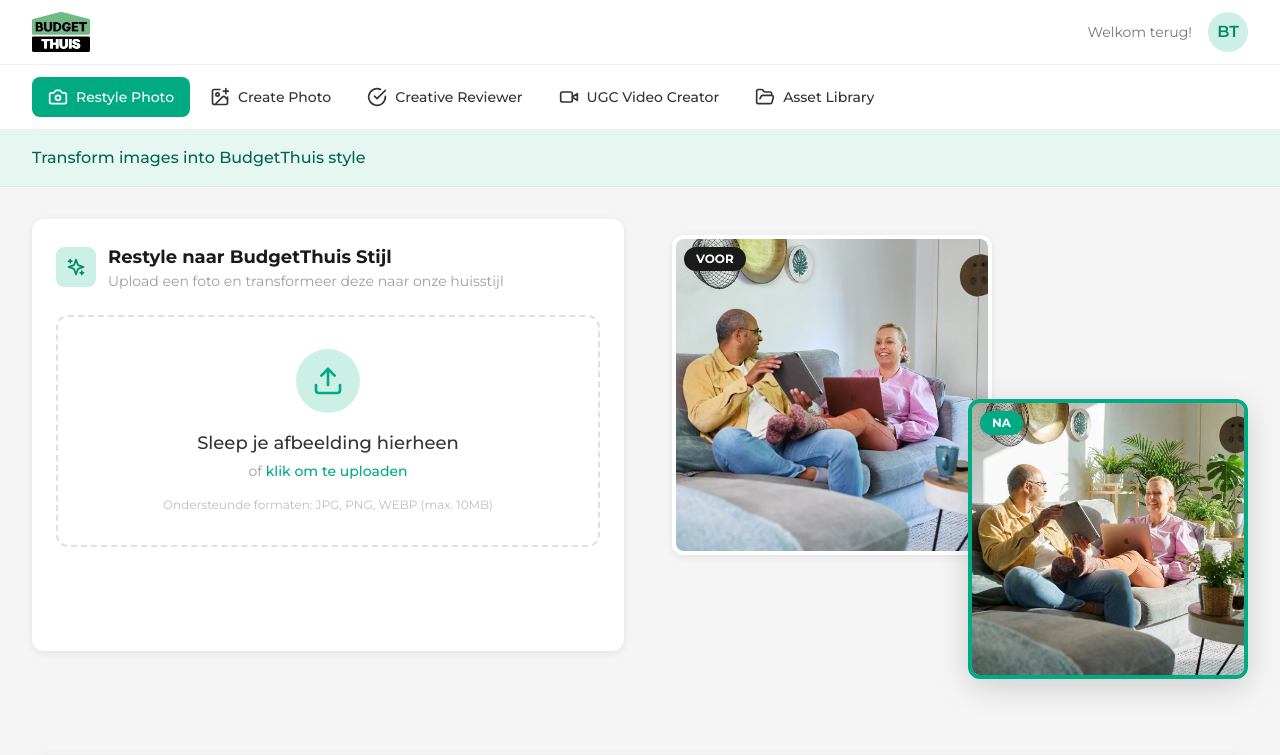
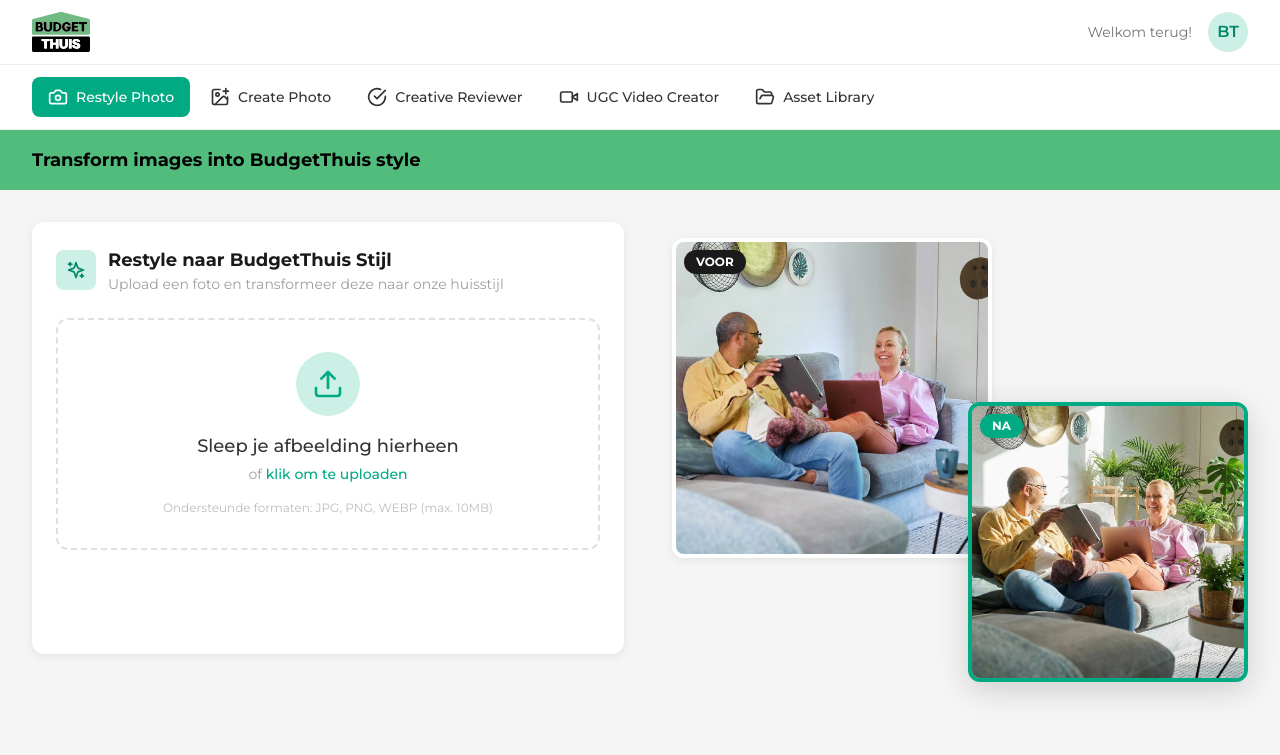
Before and after one commit to floridomeacci/budget-ai, a Next.js app: page / in a window 1280 px wide. Shown: the top 755 px of the page. Built offline with nearby package versions, Linux system fonts and the light colour scheme.

Commit message:
Add play button on videos, update subtitle row with green background and black text

```diff
--- a/src/app/page.tsx
+++ b/src/app/page.tsx
@@ -106,9 +106,9 @@
       </nav>
 
       {/* Tab Description */}
-      <div className="bg-bt-green-50 border-b border-bt-green-100">
+      <div className="bg-bt-green-400">
         <div className="max-w-7xl mx-auto px-4 sm:px-6 lg:px-8 py-4">
-          <p className="text-bt-green-700 font-medium">
+          <p className="text-black font-bold text-lg">
             {tabs.find(t => t.id === activeTab)?.description}
           </p>
         </div>
--- a/src/components/tabs/AssetLibrary.tsx
+++ b/src/components/tabs/AssetLibrary.tsx
@@ -8,7 +8,8 @@
   Image as ImageIcon,
   Video,
   Camera,
-  ImagePlus
+  ImagePlus,
+  Play
 } from 'lucide-react'
 import { useAssets, Asset } from '@/context/AssetContext'
 
@@ -164,6 +165,7 @@
               {/* Image/Video */}
               <div className="relative">
                 {asset.type === 'ugc' ? (
+                  <>
                     <video
                       src={asset.url}
                       className="w-full h-auto"
@@ -176,6 +178,13 @@
                         e.currentTarget.currentTime = 0
                       }}
                     />
+                    {/* Play button overlay */}
+                    <div className="absolute inset-0 flex items-center justify-center pointer-events-none group-hover:opacity-0 transition-opacity">
+                      <div className="w-12 h-12 bg-black/60 rounded-full flex items-center justify-center">
+                        <Play className="w-6 h-6 text-white ml-1" fill="white" />
+                      </div>
+                    </div>
+                  </>
                 ) : (
                   <img
                     src={asset.url}
```
Lines whose indentation alone changed are shown as unchanged.
